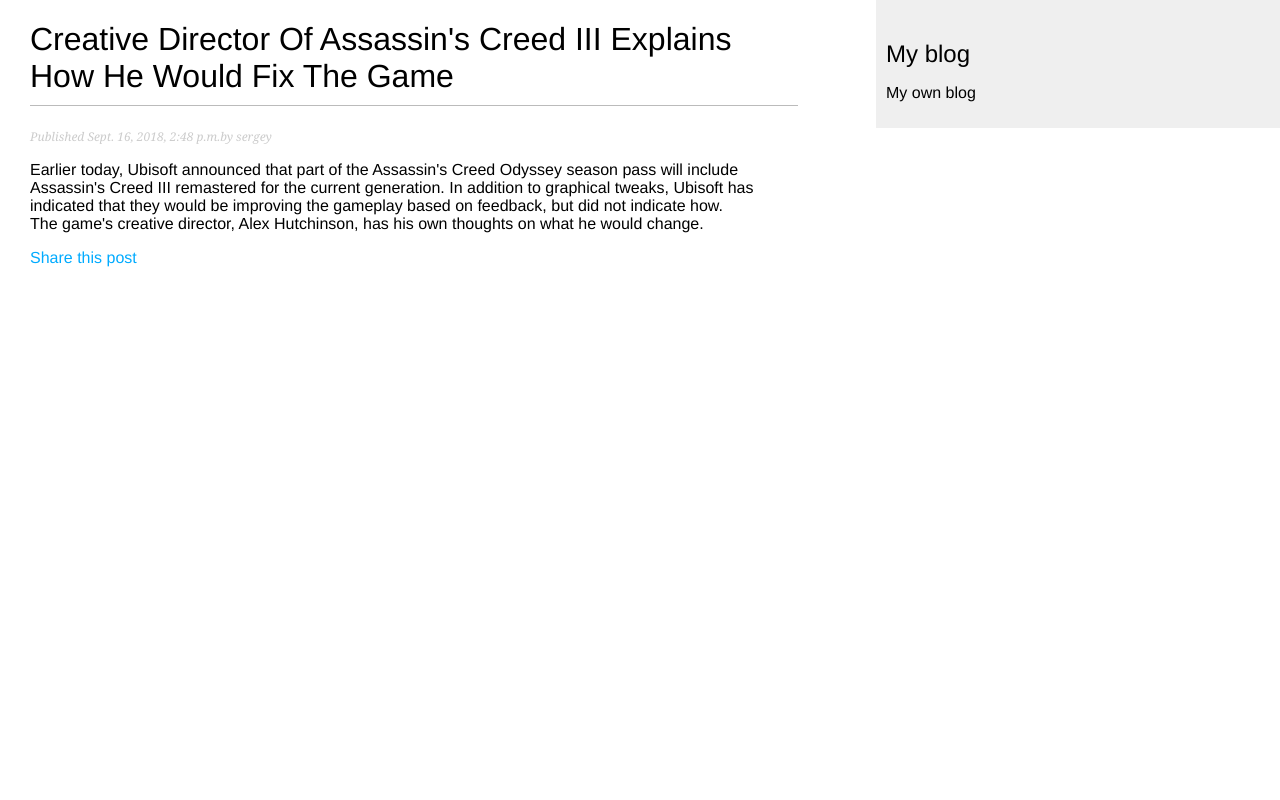
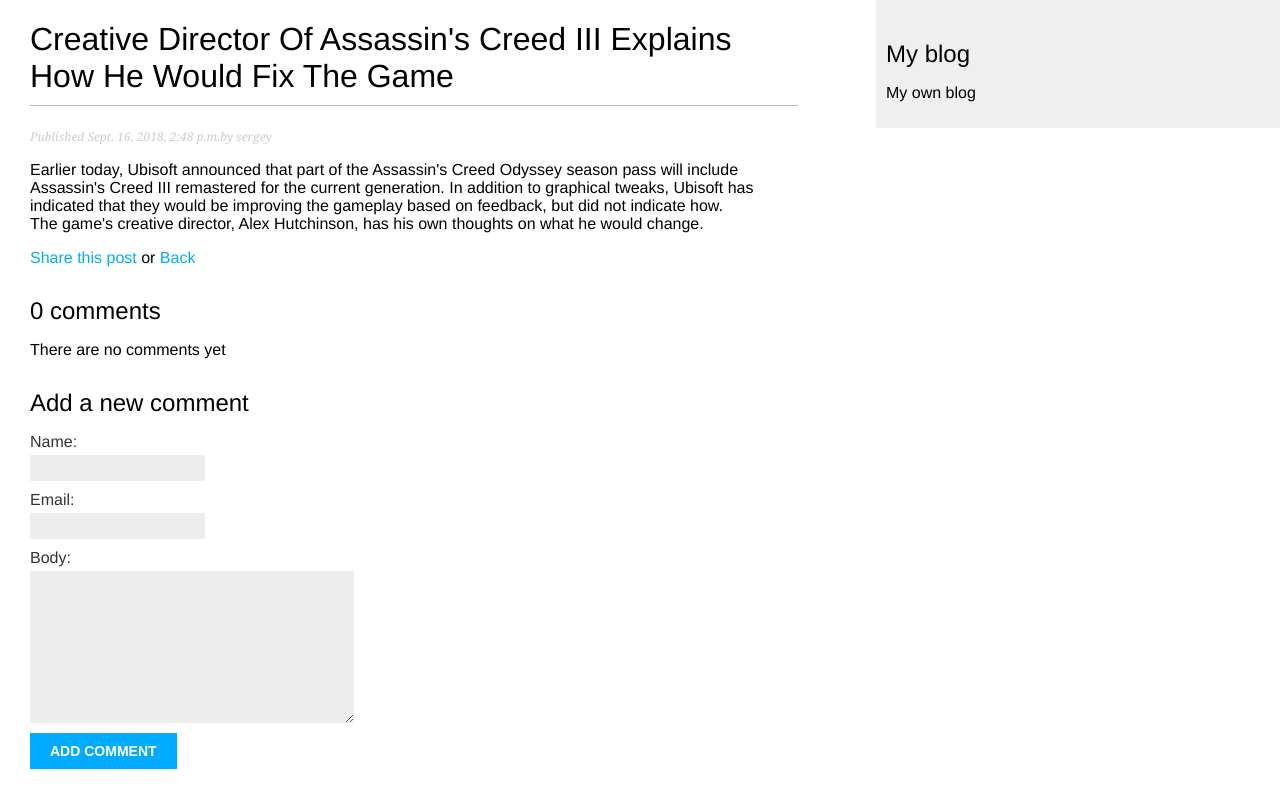
Before and after one commit to sergeybv2286/django-blog, a Django app: a page that uses blog/blog_app/templates/blog/post/detail.html in a window 1280 px wide. Run offline with Django 3.2, Linux system fonts and the light colour scheme; data comes from the database, SQL or seed files in the repository; both versions use the stored data as it was after the commit.

Commit message:
added comment feature

```diff
--- a/blog/blog_app/forms.py
+++ b/blog/blog_app/forms.py
@@ -1,4 +1,5 @@
 from django import forms
+from .models import Comment
 
 
 class EmailPostForm(forms.Form):
@@ -6,3 +7,9 @@
     email = forms.EmailField()
     to = forms.EmailField()
     comments = forms.CharField(required=False, widget=forms.Textarea)
+
+
+class CommentForm(forms.ModelForm):
+    class Meta:
+        model = Comment
+        fields = ('name', 'email', 'body')
--- a/blog/blog_app/models.py
+++ b/blog/blog_app/models.py
@@ -34,3 +34,19 @@
                                                       self.publish.month,
                                                       self.publish.day,
                                                       self.slug])
+
+
+class Comment(models.Model):
+    post = models.ForeignKey(Post, on_delete=models.CASCADE, related_name='comments')
+    name = models.CharField(max_length=80)
+    email = models.EmailField()
+    body = models.TextField()
+    created = models.DateTimeField(auto_now_add=True)
+    updated = models.DateTimeField(auto_now=True)
+    active = models.BooleanField(default=True)
+
+    class Meta:
+        ordering = ('created',)
+
+    def __str__(self):
+        return 'Comment by {} on {}'.format(self.name, self.post)
--- a/blog/blog_app/templates/blog/post/detail.html
+++ b/blog/blog_app/templates/blog/post/detail.html
@@ -11,9 +11,30 @@
       <p class="date">Published {{ post.publish }}by {{ post.author }}</p>
       {{ post.body|linebreaks }}
       <p>
-       <a href="{% url "blog_app:post_share" post.id %}">Share this post</a>
+       <a href="{% url "blog_app:post_share" post.id %}">Share this post</a> or <a href="{% url "blog_app:post_list" %}">Back</a>
       </p>
+      {% with comments.count as total_comments %}
+          <h2>{{ total_comments }} comment{{ total_comments|pluralize }}</h2>
+      {% endwith %}
+      {% for comment in comments %}
+          <div class="comment">
+             <p class="info">Comment {{ forloop.counter }} by {{ comment.name }} {{ comment.created }}</p>
+             {{ comment.body|linebreaks }}
+          </div>
+          {% empty %}
+          <p>There are no comments yet</p>
+      {% endfor %}
+
+      {% if new_comment %}
+          <h2>Your comment has been added.</h2>
+      {% else %}
+          <h2>Add a new comment</h2>
+          <form action="." method="post">
+             {{ comment_form.as_p }}
+             {% csrf_token %}
+             <p><input type="submit" value="Add comment"></p>
+          </form>
+      {% endif %}
   {% endblock %}
-
 </body>
 </html>
--- a/blog/blog_app/views.py
+++ b/blog/blog_app/views.py
@@ -2,8 +2,8 @@
 from django.core.paginator import Paginator, EmptyPage, PageNotAnInteger
 from django.views.generic import ListView
 from django.core.mail import send_mail
-from .forms import EmailPostForm
-from .models import Post
+from .forms import EmailPostForm, CommentForm
+from .models import Post, Comment
 
 
 def post_list(request):
@@ -28,7 +28,28 @@
                                    publish__year=year,
                                    publish__month=month,
                                    publish__day=day)
-    return render(request, 'blog/post/detail.html', {'post': post})
+
+    # list of active comments for this post
+    comments = post.comments.filter(active=True)
+
+    new_comment = None
+
+    if request.method == 'POST':
+        # a comment was posted
+        comment_form = CommentForm(data=request.POST)
+        if comment_form.is_valid():
+            # create comment object but don't save to the db yet
+            new_comment = comment_form.save(commit=False)
+            # assign the current post to the comment
+            new_comment.post = post
+            # save the comment to the db
+            new_comment.save()
+    else:
+        comment_form = CommentForm()
+    return render(request, 'blog/post/detail.html', {'post': post,
+                                                     'comments': comments,
+                                                     'new_comment': new_comment,
+                                                     'comment_form': comment_form})
 
 
 # Handles the form and sends an email
```
Also changed, not shown: blog/blog_app/admin.py (+8 -1 lines), blog/blog_app/migrations/0004_comment.py (added), blog/db.sqlite3.
